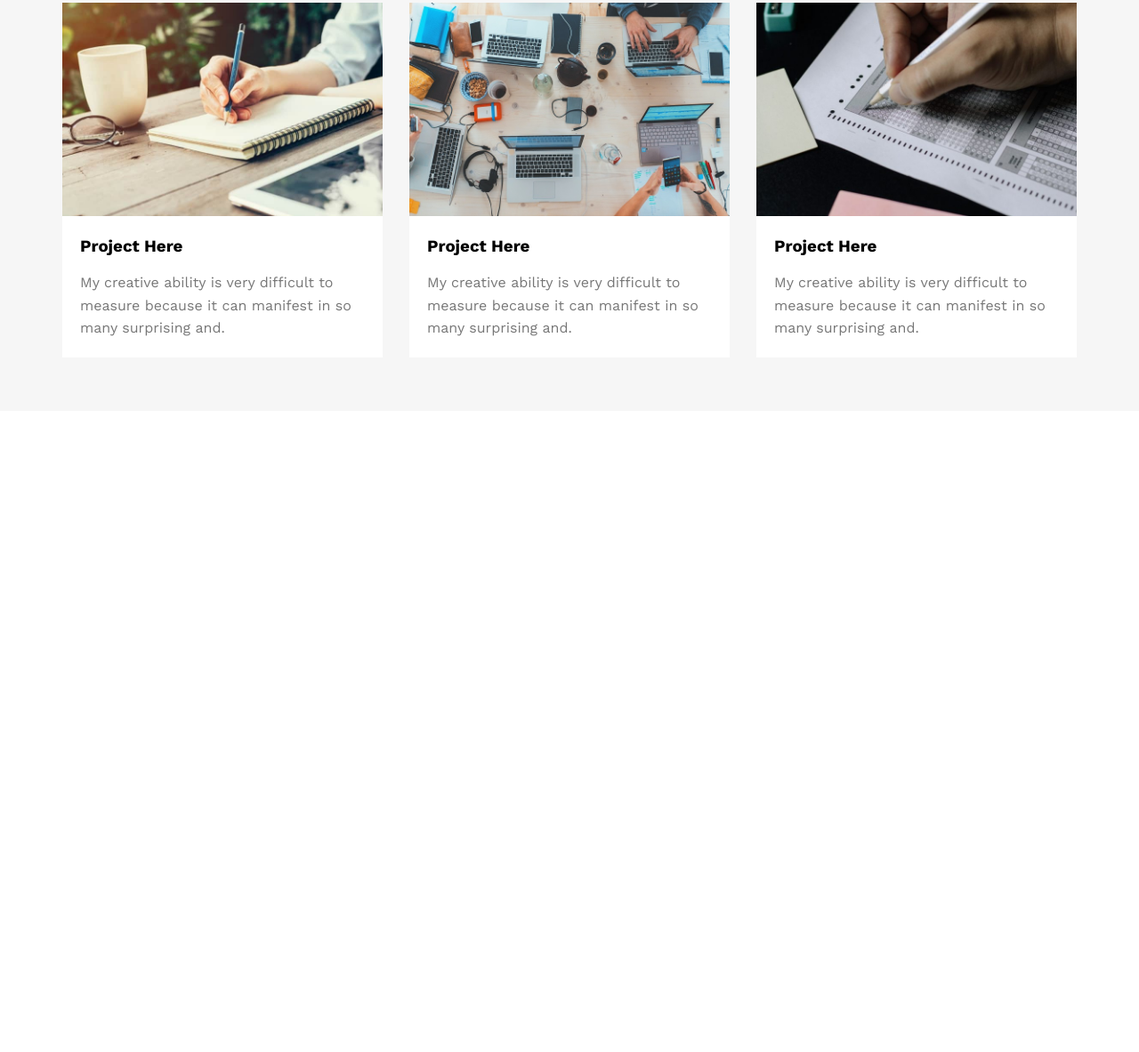
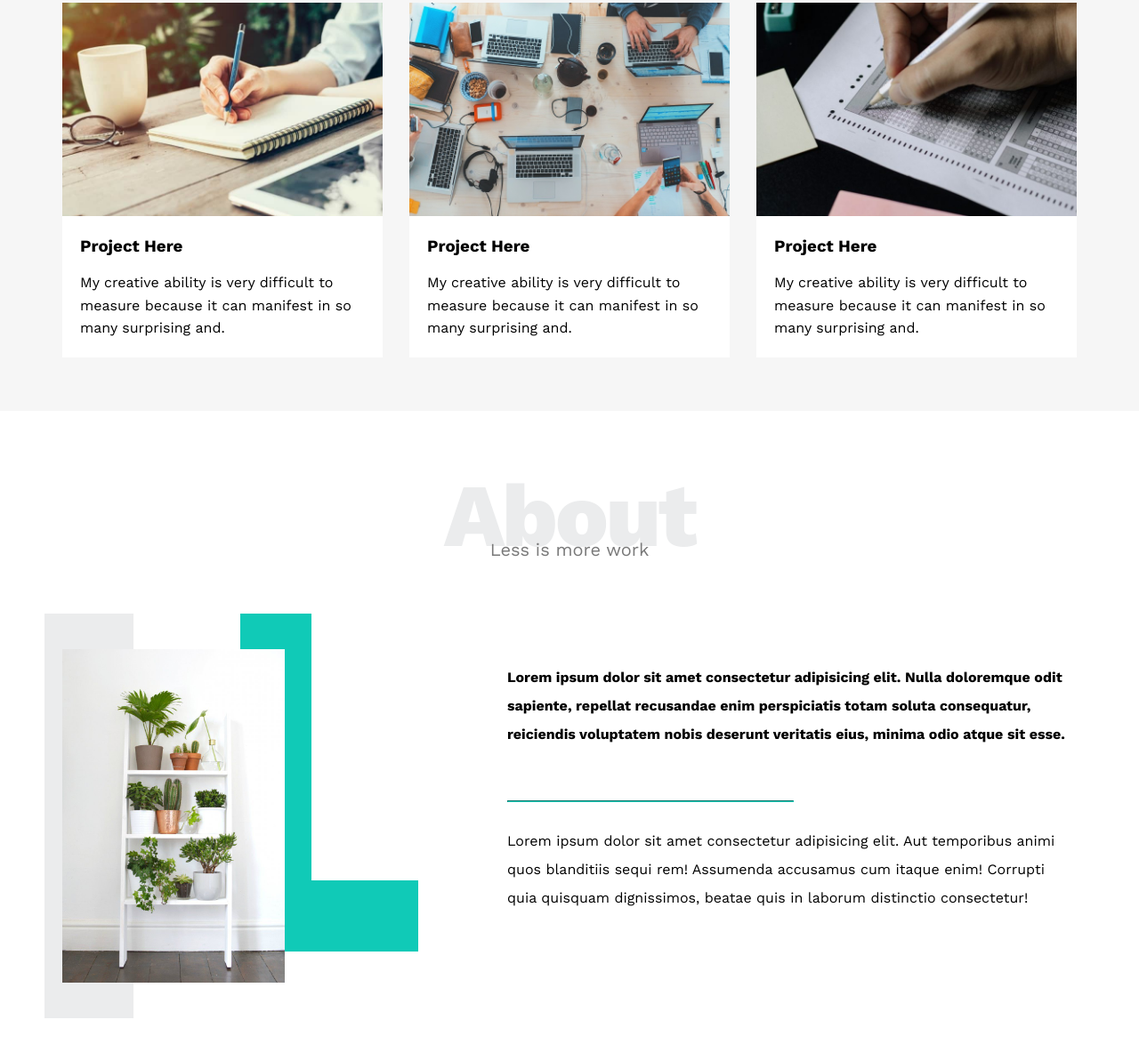
Before and after one commit to muhanadmk/HTML-CSS-TEMPLATE-LEON, a plain HTML site: page index.html in a window 1280 px wide. Shown: the part 2171-3354 px from the top of the page at 89% size. Before the commit the page ends 2633 px from the top, so only its background shows below. Drawn offline with nearby package versions, Linux system fonts and the light colour scheme.

Commit message:
add About

```diff
--- a/css/leon.css
+++ b/css/leon.css
@@ -2,7 +2,7 @@
 :root {
     --main-color: #10cab7;
     --secondary-color: #2c4755;
-    --color-paragraph: #777;
+    --color-paragraph-light-light: #777;
     --section-padding: 60px;
     --section-background-color: #f6f6f6;
 }
@@ -196,7 +196,7 @@ body {
 }
 .featrures .feat p{
     line-height: 1.8;
-    color: var( --color-paragraph);
+    color: var(--color-paragraph-light);
     font-size: 17px;
 }
 /* end featrures */
@@ -232,7 +232,7 @@ body {
     margin: 0 0 20px;
 }
 .services .services-content .srv p {
-    color: var( --color-paragraph);
+    color: var(--color-paragraph-light);
     font-weight: 300;
     line-height: 1.6;
 }
@@ -282,7 +282,7 @@ body {
    padding: 20px;
 }
 .Portfolio .Portfolio-content .card .info p {
-    color: var( --color-paragraph);
+    color: var(--color-paragraph-light);
     line-height: 1.6;
     margin-bottom: 0;
 }
@@ -296,3 +296,80 @@ body {
     }
 }
 /*end Portfolio */
+/* start About */
+.About {
+    padding-top: var(--section-padding);
+    padding-bottom: calc(var(--section-padding) + 60px);
+}
+.About-content {
+    margin-top: 100px;
+    display: flex;
+    flex-wrap: wrap;
+    justify-content: space-between;
+}
+.About-content .image{
+    position: relative;
+    width: 250px;
+    height: 375px;
+}
+@media(max-width:991px){
+    .About-content {
+       flex-direction: column;
+       text-align: center;
+    }
+}
+
+.About-content .image::before{
+    content: "";
+    position: absolute;
+    background-color: #ebeced;
+    width: 100px;
+    height: calc(100% + 80px);
+    top: -40px;
+    left: -20px;
+    z-index: -1;
+}
+.About-content .image::after{
+    content: "";
+    top: -40px;
+    position: absolute;
+    width: 120px;
+    height: 300px;
+    border-left: 80px solid var(--main-color);
+    border-bottom: 80px solid var(--main-color);
+    z-index: -1;
+    right: -150px;
+}
+@media(max-width:991px){
+    .About-content .image::before,
+     .About-content .image::after{
+         display: none;
+     }
+}
+@media(max-width:991px){
+    .About .About-content .image{
+        margin: 0 auto 80px;
+    }
+}
+.About .About-content .image img {
+    max-width: 100%;
+}
+.About .About-content .text{
+    flex-basis: calc(100% - 500px);
+}
+.About .About-content .text p:first-of-type{
+font-weight: bold;
+line-height: 2;
+margin-bottom: 50px;
+}
+.About .About-content .text hr{
+width: 50%;
+display: inline-block;
+border-color: var(--main-color);
+
+}
+.About .About-content .text p:last-of-type{
+    line-height: 2;
+    color: var(--color-paragraph-light);
+}
+/* end About */
--- a/index.html
+++ b/index.html
@@ -152,6 +152,26 @@
     </div>
   </div>
   <!-- end Portfolio -->
+  <!-- start About -->
+  <div class="About">
+    <div class="container">
+      <h2 class="special-heading">About</h2>
+      <p>Less is more work</p>
+      <div class="About-content">
+        <div class="image">
+          <img src="images/about.jpg" alt="">
+        </div>
+        <div class="text">
+          <p>
+            Lorem ipsum dolor sit amet consectetur adipisicing elit. Nulla doloremque odit sapiente, repellat recusandae enim perspiciatis totam soluta consequatur, reiciendis voluptatem nobis deserunt veritatis eius, minima odio atque sit esse.
+          </p>
+          <hr>
+          <p>Lorem ipsum dolor sit amet consectetur adipisicing elit. Aut temporibus animi quos blanditiis sequi rem! Assumenda accusamus cum itaque enim! Corrupti quia quisquam dignissimos, beatae quis in laborum distinctio consectetur!</p>
+        </div>
+      </div>
+    </div>
+  </div>
+  <!-- end About -->
 
 </body>
 
```
Also changed, not shown: images/about.jpg (added).
